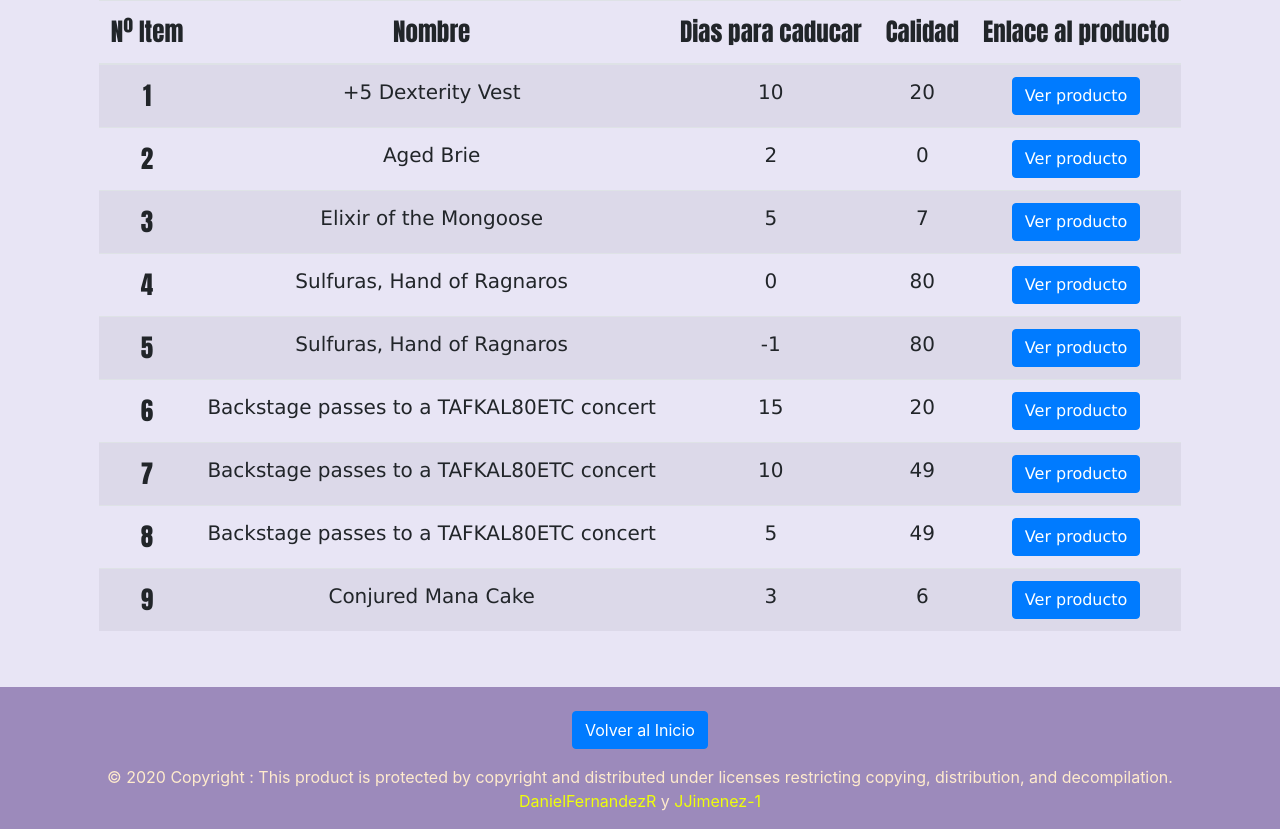
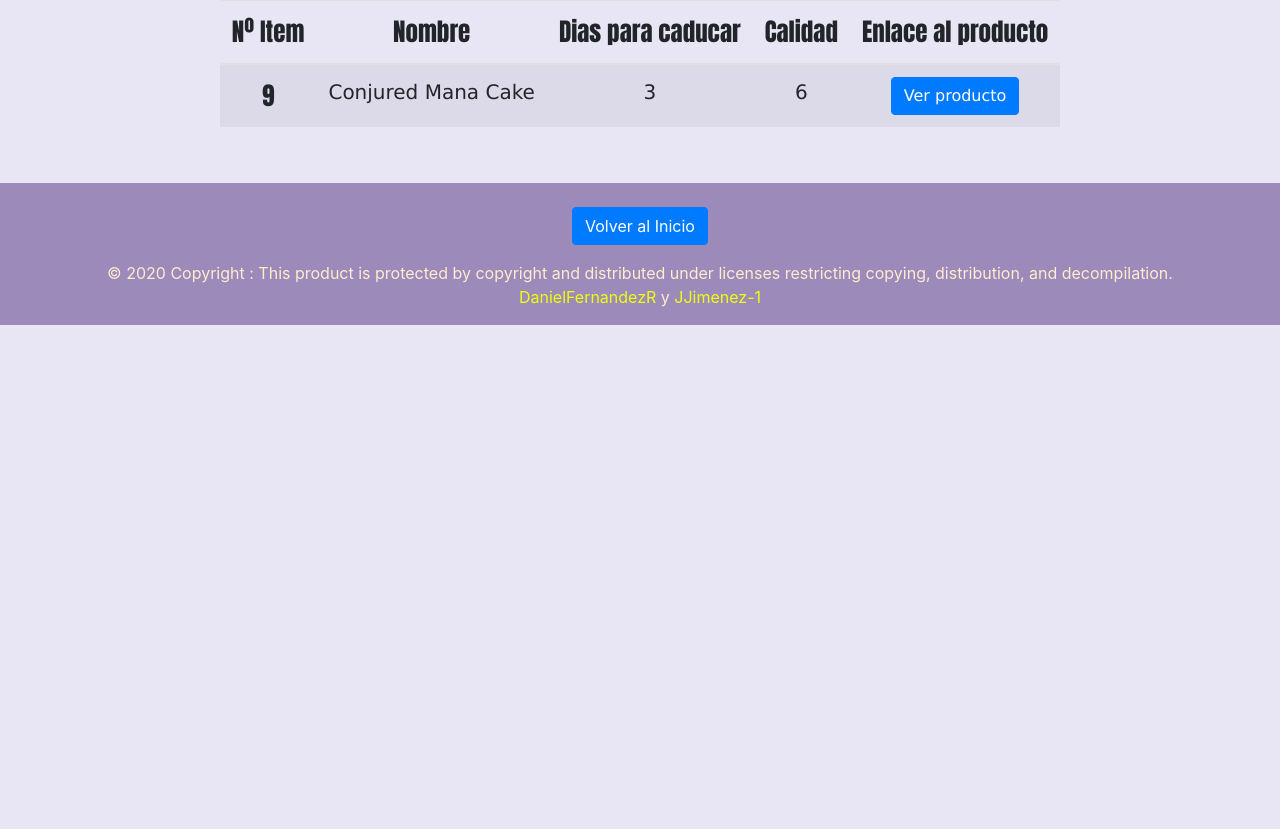
Before and after one commit to JJimenez-1/ollivanders_wands_shop, a Flask app: page / in a window 1280 px wide. Shown: the part 170-999 px from the top of the page. After the commit the page ends 495 px from the top, so only its background shows below. Run offline with Flask 2, Linux system fonts and the light colour scheme; parts of the project's set-up code (start-up, migrations or seed data) failed here and were passed over; some libraries are stand-ins or nearby versions.

Commit message:
chore: Cambiar estructura de carpetas del proyecto

```diff
--- a/app/templates/index.html
+++ b/app/templates/index.html
@@ -32,71 +32,12 @@
                                 <th scope="col">Enlace al producto</th>
                             </tr>
                         </thead>
-                        <tbody>
-                            <tr>
-                                <th scope="row">1</th>
-                                <td>+5 Dexterity Vest</td>
-                                <td>10</td>
-                                <td>20</td>
-                                <td><a class="btn btn-primary" href="/producto" role="button">Ver producto</a></td>
-                                <!-- Le añadimos un botón a cada objeto para ir a la descripción de dicho objeto (producto.html) -->
-                            </tr>
-                            <tr>
-                                <th scope="row">2</th>
-                                <td>Aged Brie</td>
-                                <td>2</td>
-                                <td>0</td>
-                                <td><a class="btn btn-primary" href="/producto" role="button">Ver producto</a></td>
-                            </tr>
-                            <tr>
-                                <th scope="row">3</th>
-                                <td>Elixir of the Mongoose</td>
-                                <td>5</td>
-                                <td>7</td>
-                                <td><a class="btn btn-primary" href="/producto" role="button">Ver producto</a></td>
-                            </tr>
-                            <tr>
-                                <th scope="row">4</th>
-                                <td>Sulfuras, Hand of Ragnaros</td>
-                                <td>0</td>
-                                <td>80</td>
-                                <td><a class="btn btn-primary" href="/producto" role="button">Ver producto</a></td>
-                            </tr>
-                            <tr>
-                                <th scope="row">5</th>
-                                <td>Sulfuras, Hand of Ragnaros</td>
-                                <td>-1</td>
-                                <td>80</td>
-                                <td><a class="btn btn-primary" href="/producto" role="button">Ver producto</a></td>
-                            </tr>
-                            <tr>
-                                <th scope="row">6</th>
-                                <td>Backstage passes to a TAFKAL80ETC concert</td>
-                                <td>15</td>
-                                <td>20</td>
-                                <td><a class="btn btn-primary" href="/producto" role="button">Ver producto</a></td>
-                            </tr>
-                            <tr>
-                                <th scope="row">7</th>
-                                <td>Backstage passes to a TAFKAL80ETC concert</td>
-                                <td>10</td>
-                                <td>49</td>
-                                <td><a class="btn btn-primary" href="/producto" role="button">Ver producto</a></td>
-                            </tr>
-                            <tr>
-                                <th scope="row">8</th>
-                                <td>Backstage passes to a TAFKAL80ETC concert</td>
-                                <td>5</td>
-                                <td>49</td>
-                                <td><a class="btn btn-primary" href="/producto" role="button">Ver producto</a></td>
-                            </tr>
-                            <tr>
+                        <tbody id="taulaItems">
                                 <th scope="row">9</th>
                                 <td>Conjured Mana Cake</td>
                                 <td>3</td>
                                 <td>6</td>
                                 <td><a class="btn btn-primary" href="/producto" role="button">Ver producto</a></td>
-                            </tr>
                         </tbody>
                     </table>
                 </div>
```
Also changed, not shown: app/functions.js (added, +34 -0 lines), resources/inventario.py (added, +12 -0 lines), resources/updateQuality.py (added, +9 -0 lines), services/service.py (added, +13 -0 lines), domain/agedbrie.py (renamed from clases/agedbrie.py), domain/backstagepass.py (renamed from clases/backstagepass.py), domain/conjured.py (renamed from clases/conjured.py), domain/gildedrose.py (renamed from clases/gildedrose.py), domain/item.py (renamed from clases/item.py), domain/normalitem.py (renamed from clases/normalitem.py), domain/sulfuras.py (renamed from clases/sulfuras.py), domain/updatable.py (renamed from clases/updatable.py), resources/__init__.py (added).
